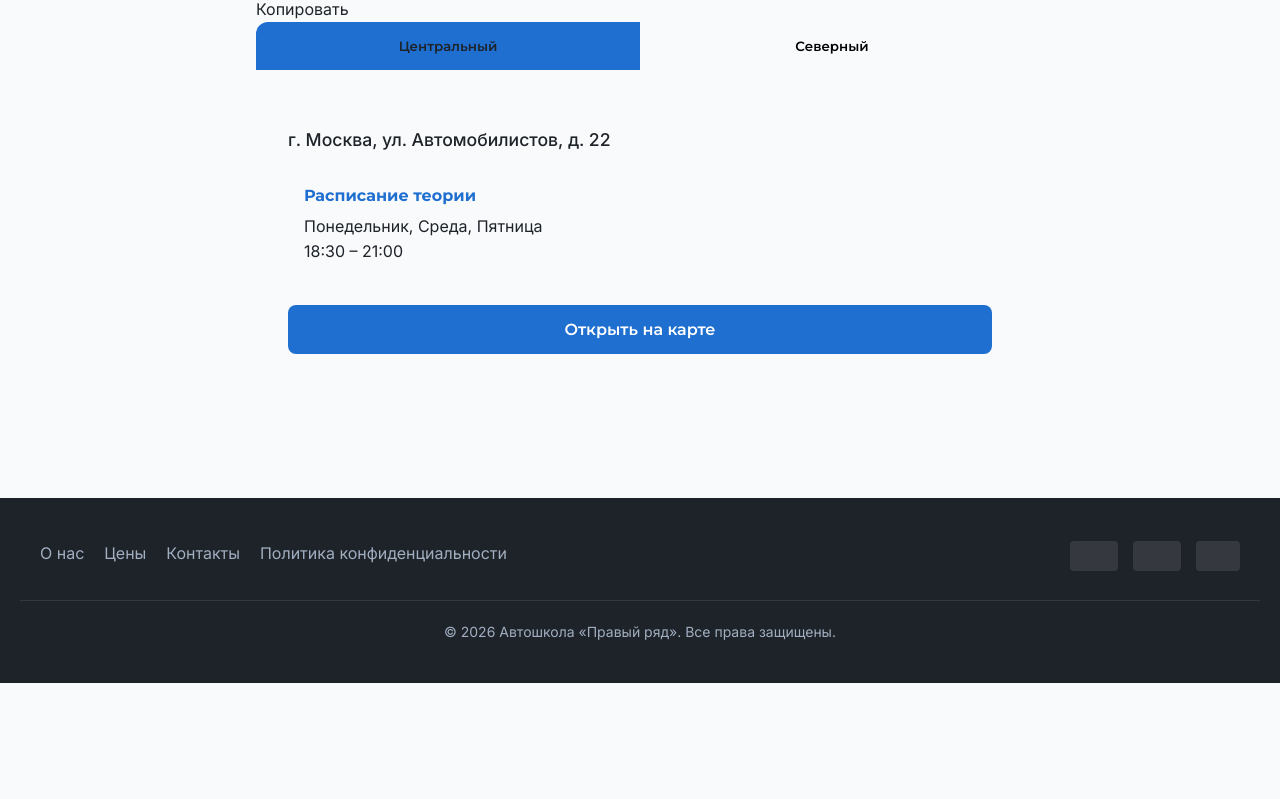
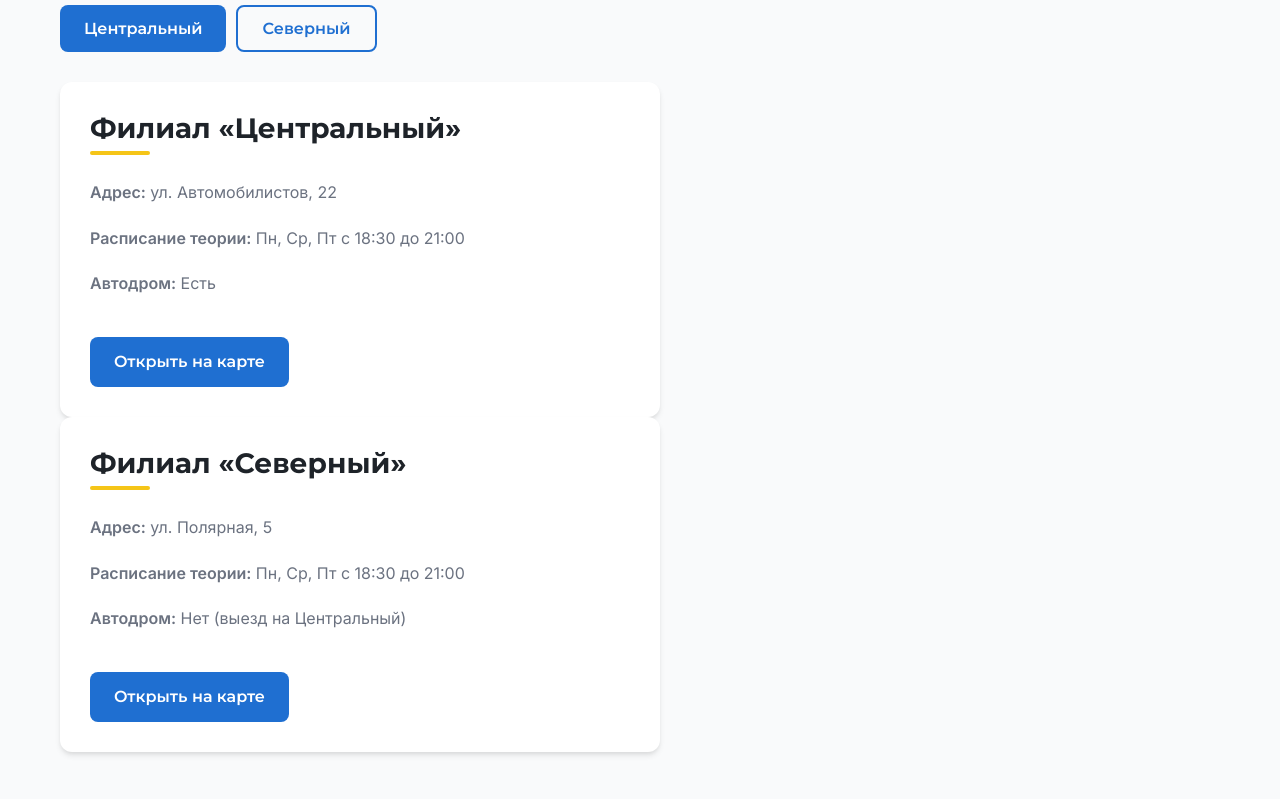
Before and after one commit to VMGavrilov/tz-03-avtoshkola-pravyy-ryad, a plain HTML site: page branches.html in a window 1280 px wide. Shown: the part 167-966 px from the top of the page. Before the commit the page ends 850 px from the top, so only its background shows below. Drawn offline with Linux system fonts and the light colour scheme.

Commit message:
feat: add branches page with location switcher and map links

```diff
--- a/branches.html
+++ b/branches.html
@@ -3,157 +3,101 @@
 <head>
     <meta charset="UTF-8">
     <meta name="viewport" content="width=device-width, initial-scale=1.0">
-  <title>Филиалы — Автошкола "Правый ряд"</title>
-  <link rel="stylesheet" href="../css/style.css">
-  <style>
-    .branches-container {
-      max-width: 800px;
-      margin: 0 auto;
-      padding: 2rem 1rem;
-    }
-    .branch-tabs {
-      display: flex;
-      border-bottom: 2px solid var(--border);
-      margin-bottom: 1.5rem;
-    }
-    .branch-tab {
-      padding: 1rem 1.5rem;
-      font-family: 'Montserrat', sans-serif;
-      font-weight: 600;
-      background-color: var(--bg-light);
-      border: 1px solid var(--border);
-      border-bottom: none;
-      cursor: pointer;
-      transition: var(--transition);
-      flex: 1;
-      text-align: center;
-    }
-    .branch-tab:first-child {
-      border-radius: var(--radius) 0 0 0;
-    }
-    .branch-tab:last-child {
-      border-radius: 0 var(--radius) 0 0;
-    }
-    .branch-tab.active {
-      background-color: var(--primary);
-      color: var(--text-light);
-      border-color: var(--primary);
-    }
-    .branch-content {
-      background-color: var(--text-light);
-      border: 1px solid var(--border);
-      border-radius: 0 var(--radius) var(--radius) var(--radius);
-      padding: 2rem;
-      display: none;
-    }
-    .branch-content.active {
-      display: block;
-    }
-    .branch-address {
-      font-size: 1.1rem;
-      font-weight: 500;
-      color: var(--dark);
-      margin-bottom: 1rem;
-    }
-    .branch-schedule {
-      background-color: var(--bg-light);
-      padding: 1rem;
-      border-radius: var(--radius);
-      border: 1px solid var(--border);
-      margin-bottom: 1.5rem;
-    }
-    .branch-schedule h4 {
-      margin-bottom: 0.5rem;
-      color: var(--primary);
-    }
-    .map-btn {
-      width: 100%;
-      display: block;
-      text-align: center;
-    }
-  </style>
+    <title>Филиалы — Автошкола «Правый ряд»</title>
+    <meta name="description" content="Адреса филиалов автошколы «Правый ряд», расписание теории и автодром.">
+
+    <script async src="https://www.googletagmanager.com/gtag/js?id=G-T5Z8GCK9BQ"></script>
+    <script>
+      window.dataLayer = window.dataLayer || [];
+      function gtag(){dataLayer.push(arguments);}
+      gtag('js', new Date());
+      gtag('config', 'G-T5Z8GCK9BQ');
+    </script>
+
+    <link rel="stylesheet" href="css/style.css">
+    <script src="js/utm.js" defer></script>
+    <script src="js/analytics.js" defer></script>
 </head>
-<body>  <!-- Шапка -->
+<body>
     <header>
         <div class="header-inner">
-      <a href="/" class="logo">Правый ряд</a>
+            <a href="index.html" class="logo">Правый ряд</a>
             <nav>
                 <ul class="nav-list">
-          <li><a href="/">Главная</a></li>
-          <li><a href="/about">О нас</a></li>
-          <li><a href="/prices">Цены</a></li>
-          <li><a href="/contacts">Контакты</a></li>
+                    <li><a href="index.html">Главная</a></li>
+                    <li><a href="prices.html">Цены</a></li>
+                    <li><a href="instructors.html">Инструкторы</a></li>
+                    <li><a href="pdd-test.html">Тренажёр</a></li>
+                    <li><a href="branches.html" class="active">Филиалы</a></li>
+                    <li><a href="contacts.html">Контакты</a></li>
                 </ul>
             </nav>
         </div>
-  </header>  <main class="branches-container">
+    </header>
+
+    <main class="container">
         <h1>Наши филиалы</h1>
-Копировать
-<div class="branch-tabs">
-  <button class="branch-tab active" data-branch="central">Центральный</button>
-  <button class="branch-tab" data-branch="north">Северный</button>
+        <div class="filters" style="margin-bottom: 30px; display: flex; gap: 10px;">
+            <button class="btn btn-primary branch-btn active" data-branch="center" data-event="branch_select" data-branch-name="center">Центральный</button>
+            <button class="btn btn-outline branch-btn" data-branch="north" data-event="branch_select" data-branch-name="north">Северный</button>
         </div>
 
-<!-- Центральный -->
-<div id="central-content" class="branch-content active">
-  <div class="branch-address">г. Москва, ул. Автомобилистов, д. 22</div>
-  <div class="branch-schedule">
-    <h4>Расписание теории</h4>
-    <p>Понедельник, Среда, Пятница</p>
-    <p>18:30 – 21:00</p>
+        <div id="branch-content">
+            <div id="center" class="branch-info card" style="padding: 30px; max-width: 600px;">
+                <h2>Филиал «Центральный»</h2>
+                <p><strong>Адрес:</strong> ул. Автомобилистов, 22</p>
+                <p><strong>Расписание теории:</strong> Пн, Ср, Пт с 18:30 до 21:00</p>
+                <p><strong>Автодром:</strong> Есть</p>
+                <a href="https://yandex.ru/maps/?text=Москва, ул. Автомобилистов, 22" target="_blank" class="btn btn-primary" data-event="map_open" data-branch="center" style="margin-top: 20px;">Открыть на карте</a>
             </div>
-  <a href="https://yandex.ru/maps/?text=ул.+Автомобилистов+22+Москва" target="_blank" class="btn btn-primary map-btn">Открыть на карте</a>
+            <div id="north" class="branch-info card hidden" style="padding: 30px; max-width: 600px;">
+                <h2>Филиал «Северный»</h2>
+                <p><strong>Адрес:</strong> ул. Полярная, 5</p>
+                <p><strong>Расписание теории:</strong> Пн, Ср, Пт с 18:30 до 21:00</p>
+                <p><strong>Автодром:</strong> Нет (выезд на Центральный)</p>
+                <a href="https://yandex.ru/maps/?text=Москва, ул. Полярная, 5" target="_blank" class="btn btn-primary" data-event="map_open" data-branch="north" style="margin-top: 20px;">Открыть на карте</a>
             </div>
+        </div>
+    </main>
 
-<!-- Северный -->
-<div id="north-content" class="branch-content">
-  <div class="branch-address">г. Москва, ул. Полярная, д. 5</div>
-  <div class="branch-schedule">
-    <h4>Расписание теории</h4>
-    <p>Понедельник, Среда, Пятница</p>
-    <p>18:30 – 21:00</p>
-  </div>
-  <a href="https://yandex.ru/maps/?text=ул.+Полярная+5+Москва" target="_blank" class="btn btn-primary map-btn">Открыть на карте</a>
-</div>
-
-  </main>  <!-- Подвал -->
     <footer>
         <div class="footer-inner">
             <div class="footer-nav">
-        <a href="/about">О нас</a>
-        <a href="/prices">Цены</a>
-        <a href="/contacts">Контакты</a>
-        <a href="/privacy">Политика конфиденциальности</a>
+                <a href="index.html">Главная</a>
+                <a href="prices.html">Цены</a>
+                <a href="contacts.html">Контакты</a>
+                <a href="privacy.html">Политика конфиденциальности</a>
             </div>
             <div class="social-icons">
-        <a href="https://vk.com/pravy_ryad" target="_blank" data-event="social_click" data-page_section="footer" aria-label="ВКонтакте">
-          <svg width="24" height="24" fill="currentColor"><!-- Иконка VK --></svg>
-        </a>
-        <a href="https://t.me/pravy_ryad" target="_blank" data-event="social_click" data-page_section="footer" aria-label="Telegram">
-          <svg width="24" height="24" fill="currentColor"><!-- Иконка Telegram --></svg>
-        </a>
-        <a href="https://wa.me/79991234567" target="_blank" data-event="social_click" data-page_section="footer" aria-label="WhatsApp">
-          <svg width="24" height="24" fill="currentColor"><!-- Иконка WhatsApp --></svg>
-        </a>
+                <a href="https://vk.com/pravy_ryad" target="_blank" data-event="social_click" data-page_section="footer">VK</a>
+                <a href="https://t.me/pravy_ryad" target="_blank" data-event="social_click" data-page_section="footer">TG</a>
+                <a href="https://wa.me/79991234567" target="_blank" data-event="social_click" data-page_section="footer">WA</a>
             </div>
         </div>
         <div class="footer-bottom">
-      <p>&copy; 2026 Автошкола «Правый ряд». Все права защищены.</p>
+            &copy; 2026 Автошкола «Правый ряд». Все права защищены.
         </div>
-  </footer>  <script>
-    const tabs = document.querySelectorAll('.branch-tab');
-    const contents = document.querySelectorAll('.branch-content');
+    </footer>
 
-    tabs.forEach(tab => {
-      tab.addEventListener('click', () => {
-        // Снимаем активный класс со всех
-        tabs.forEach(t => t.classList.remove('active'));
-        contents.forEach(c => c.classList.remove('active'));
-
-        // Устанавливаем активный класс
-        tab.classList.add('active');
-        const branchId = tab.dataset.branch;
-        document.getElementById(`${branchId}-content`).classList.add('active');
+    <script>
+        document.addEventListener('DOMContentLoaded', () => {
+            const branchBtns = document.querySelectorAll('.branch-btn');
+            const centerDiv = document.getElementById('center');
+            const northDiv = document.getElementById('north');
+            branchBtns.forEach(btn => {
+                btn.addEventListener('click', () => {
+                    branchBtns.forEach(b => { b.classList.remove('active', 'btn-primary'); b.classList.add('btn-outline'); });
+                    btn.classList.remove('btn-outline');
+                    btn.classList.add('active', 'btn-primary');
+                    const branch = btn.dataset.branch;
+                    if (branch === 'center') {
+                        centerDiv.classList.remove('hidden');
+                        northDiv.classList.add('hidden');
+                    } else {
+                        centerDiv.classList.add('hidden');
+                        northDiv.classList.remove('hidden');
+                    }
+                });
             });
         });
     </script>
```
Lines whose indentation alone changed are shown as unchanged.
